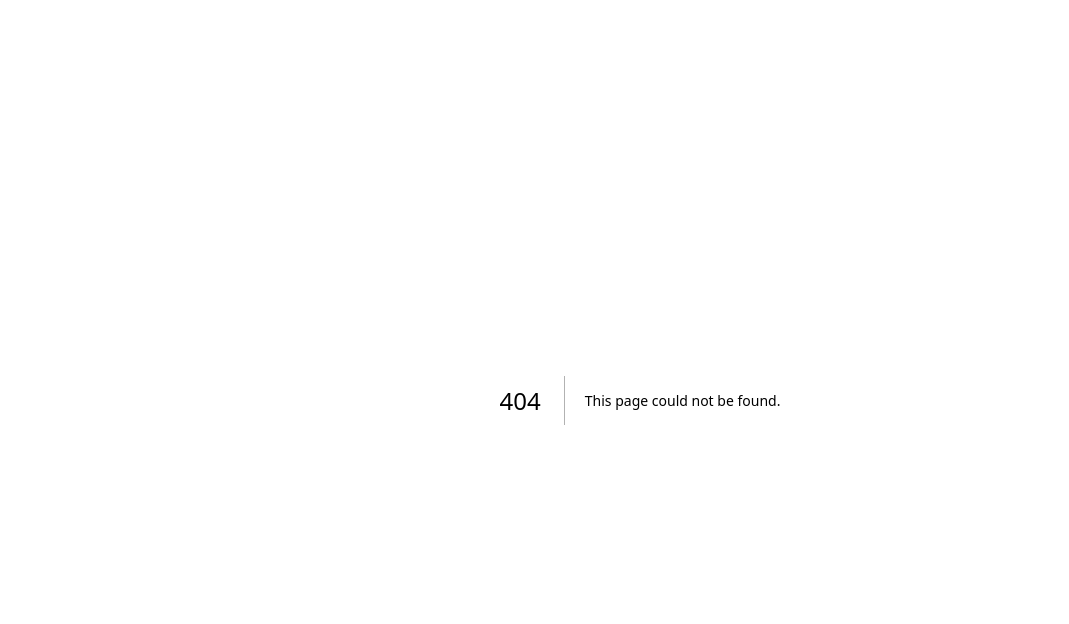
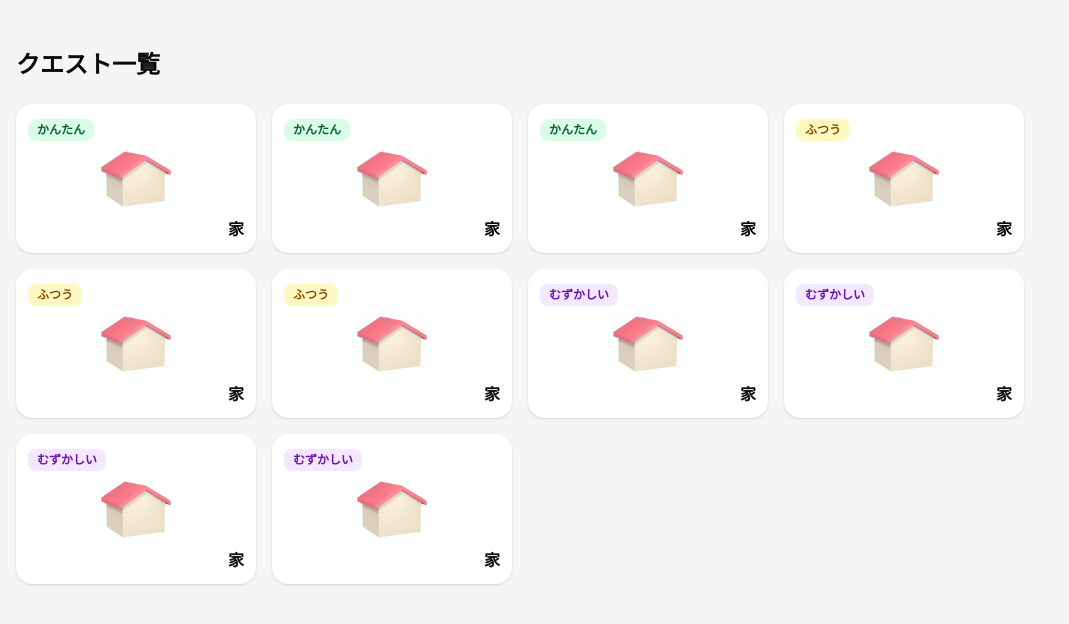
Before and after one commit to buildccho/BuildCha, a Next.js app in the folder apps/frontend/: page /quests in a window 1280 px wide. Before the commit this address had no page. Shown: the top 624 px of the page, without its empty margins (0-1069 px from the left). Built offline with nearby package versions, Linux system fonts and the light colour scheme.

Commit message:
feat: ざっくりとページを作成

```diff
--- a/apps/frontend/app/page.tsx
+++ b/apps/frontend/app/page.tsx
@@ -1,3 +1,4 @@
+import Link from "next/link";
 import MyTown from "@/components/myTown";
 import { Button } from "@/components/ui/button";
 
@@ -5,8 +6,10 @@ export default function Home() {
   return (
     <div className="container mx-auto py-6 px-4 min-h-svh">
       <div className="z-30 relative">
-        <h1 className="font-bold text-3xl">BuildCha</h1>
-        <Button>ボタン</Button>
+        <h1 className="font-bold text-2xl">BuildCha</h1>
+        <Button asChild>
+          <Link href={"/quests"}>作る</Link>
+        </Button>
       </div>
       <div className="fixed inset-0 z-0">
         <MyTown />
--- /dev/null
+++ b/apps/frontend/app/quests/complete/page.tsx
@@ -0,0 +1,59 @@
+import { Home } from "lucide-react";
+import Image from "next/image";
+import Link from "next/link";
+import QuestCard from "@/components/questCard";
+import { Button } from "@/components/ui/button";
+
+export default function CompletePage() {
+  return (
+    <div className="w-full min-h-screen grid place-items-center bg-neutral-100 py-6">
+      <div className="max-w-6xl grid w-full px-18 py-16 rounded-3xl gap-16 bg-white shadow-lg shadow-black/5">
+        <div className="flex flex-row gap-2 items-center justify-between">
+          <h1 className="text-3xl font-bold">クエスト完了！</h1>
+          <Button asChild size={"lg"}>
+            <Link href="/">
+              <Home />
+              ホームに戻る
+            </Link>
+          </Button>
+        </div>
+        <div className="flex gap-12">
+          <div className="bg-white rounded-xl py-8 px-10 w-fit">
+            <Image
+              src={"/house.png"}
+              alt="house"
+              width={260}
+              height={260}
+              className="object-cover block"
+            />
+          </div>
+
+          <div className="flex flex-col gap-8 justify-center items-start flex-1">
+            <div className="flex items-center gap-4 w-full">
+              <div className="flex gap-2 items-baseline">
+                <div className="text-muted-foreground text-sm">レベル</div>
+                <div className="font-bold text-3xl">2</div>
+              </div>
+              <div className="space-y-2 w-full max-w-72">
+                <p className="text-muted-foreground text-xs">
+                  あと2個つくればレベルアップ！
+                </p>
+              </div>
+            </div>
+            <div className="flex gap-2 items-baseline">
+              <div className="text-muted-foreground text-sm">作った数</div>
+              <div className="font-bold text-3xl">4</div>
+            </div>
+          </div>
+        </div>
+
+        <div className="grid gap-4">
+          <h3 className="font-bold text-2xl">次はどれをつくる？</h3>
+          <div className="grid grid-cols-3 gap-4">
+            <QuestCard dificulty="easy" />
+          </div>
+        </div>
+      </div>
+    </div>
+  );
+}
--- /dev/null
+++ b/apps/frontend/app/quests/detail/page.tsx
@@ -0,0 +1,29 @@
+import { ChevronLeft } from "lucide-react";
+import Link from "next/link";
+import { Button } from "@/components/ui/button";
+
+export default function QuestDetailPage() {
+  return (
+    <div className="min-h-screen bg-neutral-200 flex flex-col">
+      <div className="mx-auto xl:container max-w-7xl px-4 py-6 flex flex-col grow">
+        <Button variant={"ghost"} asChild size={"icon"}>
+          <Link href={"/quests"}>
+            <ChevronLeft className="size-5" />
+          </Link>
+        </Button>
+
+        <div className="grid gap-x-8 gap-y-5 py-8 grid-cols-7 grid-rows-7 grow">
+          <div className="bg-white rounded-xl p-6 col-span-3 row-span-3">
+            <h2 className="text-lg">お手本</h2>
+          </div>
+          <div className="bg-white rounded-xl p-6 col-span-3 row-span-4 col-start-1 row-start-4">
+            <h2 className="text-lg">結果</h2>
+          </div>
+          <div className="bg-white rounded-xl p-6 col-span-4 row-span-7 col-start-4 row-start-1">
+            <h2 className="text-lg">チャット</h2>
+          </div>
+        </div>
+      </div>
+    </div>
+  );
+}
--- /dev/null
+++ b/apps/frontend/app/quests/page.tsx
@@ -0,0 +1,23 @@
+import QuestCard from "@/components/questCard";
+
+export default function QuestList() {
+  return (
+    <div className="min-h-screen bg-neutral-100">
+      <div className="xl:container max-w-7xl mx-auto px-4 py-6">
+        <h1 className="text-2xl font-black py-6">クエスト一覧</h1>
+        <div className="flex gap-4 flex-wrap">
+          <QuestCard dificulty="easy" />
+          <QuestCard dificulty="easy" />
+          <QuestCard dificulty="easy" />
+          <QuestCard dificulty="normal" />
+          <QuestCard dificulty="normal" />
+          <QuestCard dificulty="normal" />
+          <QuestCard dificulty="hard" />
+          <QuestCard dificulty="hard" />
+          <QuestCard dificulty="hard" />
+          <QuestCard dificulty="hard" />
+        </div>
+      </div>
+    </div>
+  );
+}
--- /dev/null
+++ b/apps/frontend/app/quests/position/page.tsx
@@ -0,0 +1,12 @@
+import MyTown from "@/components/myTown";
+
+export default function PositionPage() {
+  return (
+    <div className="min-h-screen bg-neutral-100 flex flex-col">
+      <div className="grid mx-auto w-full px-6 py-6 gap-6 grow">
+        <h1 className="font-bold text-xl">街に配置しよう</h1>
+        <MyTown />
+      </div>
+    </div>
+  );
+}
--- a/apps/frontend/components/myTown.tsx
+++ b/apps/frontend/components/myTown.tsx
@@ -6,7 +6,7 @@ import Ground from "./ground";
 
 export default function MyTown() {
   return (
-    <div className="w-full h-full">
+    <div className="w-full h-full grow">
       <Canvas shadows camera={{ fov: 45, position: [5, 15, -40] }}>
         <ambientLight intensity={Math.PI / 1.5} />
         <pointLight castShadow intensity={0.8} position={[100, 100, 100]} />
--- /dev/null
+++ b/apps/frontend/components/questCard.tsx
@@ -0,0 +1,53 @@
+import Image from "next/image";
+import Link from "next/link";
+import { Badge } from "./ui/badge";
+
+export default function QuestCard({
+  dificulty = "normal",
+}: {
+  dificulty?: "easy" | "normal" | "hard";
+}) {
+  return (
+    <Link
+      href={"/quests/detail"}
+      className="bg-background shadow rounded-2xl p-3 block w-full max-w-60 space-y-2"
+    >
+      <DificultyBadge dificulty={dificulty} />
+      <Image
+        src={"/house.png"}
+        alt="画像"
+        width={80}
+        height={80}
+        className="object-cover mx-auto"
+      />
+      <h2 className="text-base font-semibold text-end">家</h2>
+    </Link>
+  );
+}
+
+const DificultyBadge = ({
+  dificulty,
+}: {
+  dificulty: "easy" | "normal" | "hard";
+}) => {
+  if (dificulty === "easy") {
+    return (
+      <Badge className="bg-green-100 text-green-800 font-semibold">
+        かんたん
+      </Badge>
+    );
+  } else if (dificulty === "normal") {
+    return (
+      <Badge className="bg-yellow-100 text-yellow-800 font-semibold">
+        ふつう
+      </Badge>
+    );
+  } else if (dificulty === "hard") {
+    return (
+      <Badge className="bg-purple-100 text-purple-800 font-semibold">
+        むずかしい
+      </Badge>
+    );
+  }
+  return <Badge>かんたん</Badge>;
+};
--- /dev/null
+++ b/apps/frontend/components/ui/badge.tsx
@@ -0,0 +1,45 @@
+import { Slot } from "@radix-ui/react-slot";
+import { cva, type VariantProps } from "class-variance-authority";
+
+import { cn } from "@/lib/utils";
+
+const badgeVariants = cva(
+  "inline-flex items-center justify-center rounded-md border px-2 py-0.5 text-xs font-medium w-fit whitespace-nowrap shrink-0 [&>svg]:size-3 gap-1 [&>svg]:pointer-events-none focus-visible:border-ring focus-visible:ring-ring/50 focus-visible:ring-[3px] aria-invalid:ring-destructive/20 dark:aria-invalid:ring-destructive/40 aria-invalid:border-destructive transition-[color,box-shadow] overflow-hidden",
+  {
+    variants: {
+      variant: {
+        default:
+          "border-transparent bg-primary text-primary-foreground [a&]:hover:bg-primary/90",
+        secondary:
+          "border-transparent bg-secondary text-secondary-foreground [a&]:hover:bg-secondary/90",
+        destructive:
+          "border-transparent bg-destructive text-white [a&]:hover:bg-destructive/90 focus-visible:ring-destructive/20 dark:focus-visible:ring-destructive/40 dark:bg-destructive/60",
+        outline:
+          "text-foreground [a&]:hover:bg-accent [a&]:hover:text-accent-foreground",
+      },
+    },
+    defaultVariants: {
+      variant: "default",
+    },
+  },
+);
+
+function Badge({
+  className,
+  variant,
+  asChild = false,
+  ...props
+}: React.ComponentProps<"span"> &
+  VariantProps<typeof badgeVariants> & { asChild?: boolean }) {
+  const Comp = asChild ? Slot : "span";
+
+  return (
+    <Comp
+      data-slot="badge"
+      className={cn(badgeVariants({ variant }), className)}
+      {...props}
+    />
+  );
+}
+
+export { Badge, badgeVariants };
```
Also changed, not shown: apps/frontend/public/house.png (added).
